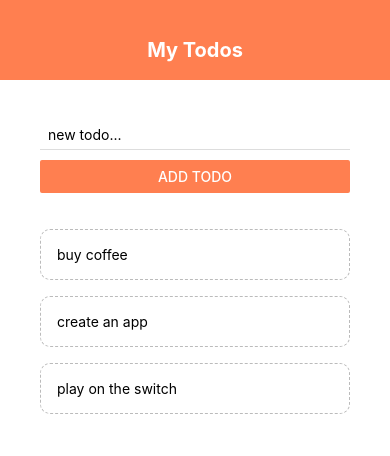
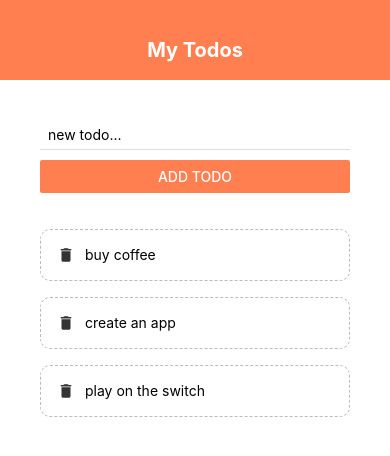
Before and after one commit to Anus-Ali-Khan/My-first-reactnative--project, a React Native app: screen / in a window 390 px wide. Shown: the top 456 px of the page. Built offline with nearby package versions, Linux system fonts and the light colour scheme.

Commit message:
icons added

```diff
--- a/components/todoItem.js
+++ b/components/todoItem.js
@@ -1,10 +1,14 @@
 import React from "react";
-import { StyleSheet, Text, TouchableOpacity } from "react-native";
+import { StyleSheet, Text, TouchableOpacity, View } from "react-native";
+import { MaterialIcons } from "@expo/vector-icons";
 
 export default function TodoItem({ item, pressHandler }) {
   return (
     <TouchableOpacity onPress={() => pressHandler(item.key)}>
-      <Text style={styles.item}>{item.text}</Text>
+      <View style={styles.item}>
+        <MaterialIcons name="delete" size={18} color="#333" />
+        <Text style={styles.itemText}>{item.text}</Text>
+      </View>
     </TouchableOpacity>
   );
 }
@@ -17,5 +21,9 @@
     borderWidth: 1,
     borderStyle: "dashed",
     borderRadius: 10,
+    flexDirection: "row",
+  },
+  itemText: {
+    marginLeft: 10,
   },
 });
```
